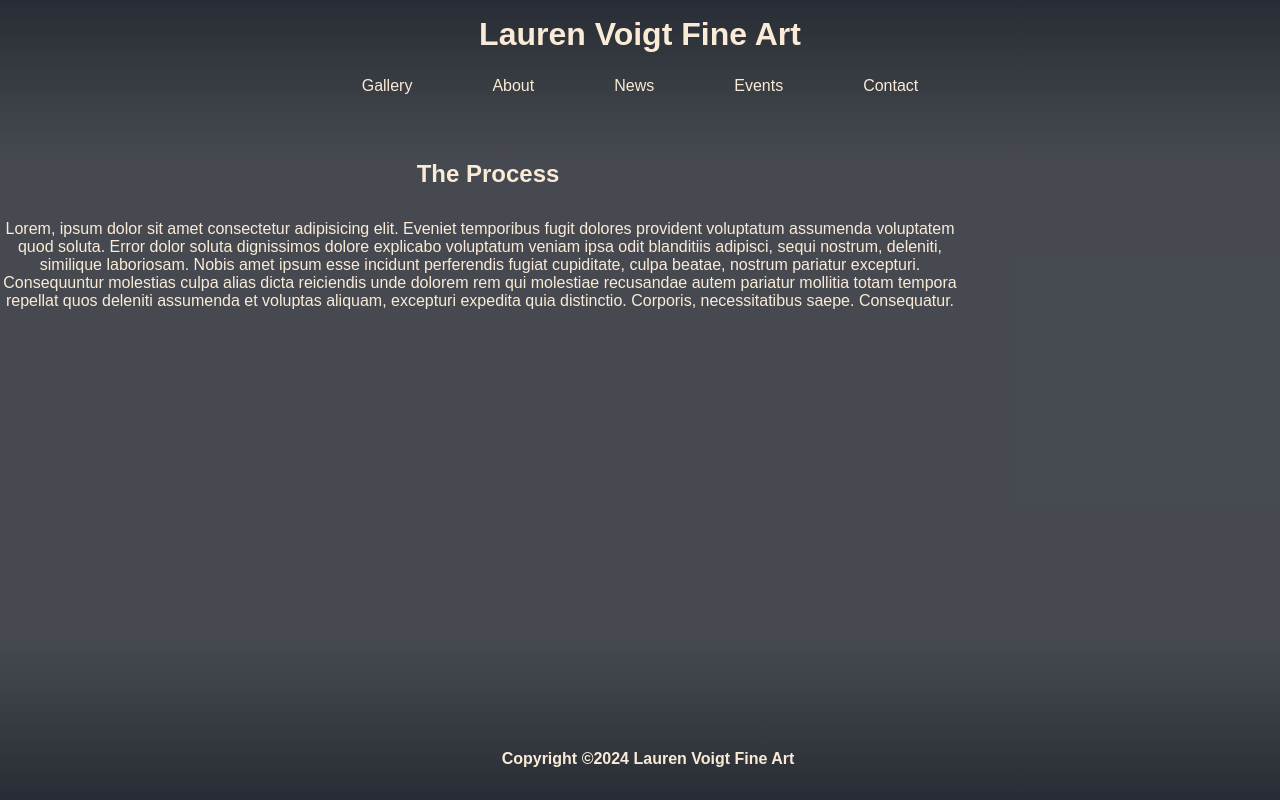
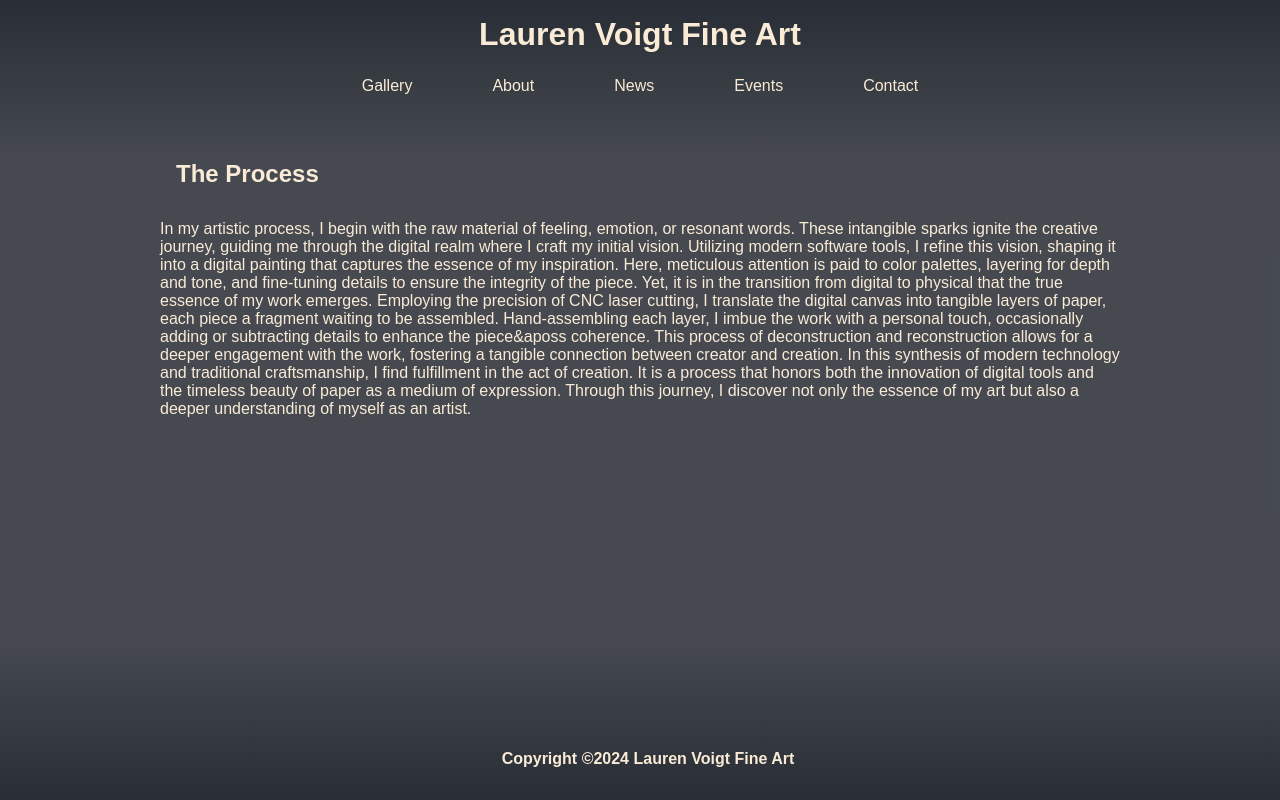
Before and after one commit to danieleugenevoigt/LVFA, a React (Create React App) app: page / in a window 1280 px wide. Built offline with nearby package versions, Linux system fonts and the light colour scheme; a web font is replaced by a local one.

Commit message:
added about text and styling

```diff
--- a/src/App.css
+++ b/src/App.css
@@ -13,8 +13,12 @@
 }
 
 .contentContainer {
+  text-align: left;
   display: flex;
   flex-direction: column;
+  margin-left: auto;
+  margin-right: auto;
   min-height: 60vh;
   max-width: 75vw;
+
 }
--- a/src/components/about/About.js
+++ b/src/components/about/About.js
@@ -7,7 +7,15 @@ function About() {
     <div className="about">
       <h2>The Process</h2>
       <p>
-        Lorem, ipsum dolor sit amet consectetur adipisicing elit. Eveniet temporibus fugit dolores provident voluptatum assumenda voluptatem quod soluta. Error dolor soluta dignissimos dolore explicabo voluptatum veniam ipsa odit blanditiis adipisci, sequi nostrum, deleniti, similique laboriosam. Nobis amet ipsum esse incidunt perferendis fugiat cupiditate, culpa beatae, nostrum pariatur excepturi. Consequuntur molestias culpa alias dicta reiciendis unde dolorem rem qui molestiae recusandae autem pariatur mollitia totam tempora repellat quos deleniti assumenda et voluptas aliquam, excepturi expedita quia distinctio. Corporis, necessitatibus saepe. Consequatur.
+        In my artistic process, I begin with the raw material of feeling, emotion, or resonant words. These intangible sparks ignite the creative journey, guiding me through the digital realm where I craft my initial vision.
+
+        Utilizing modern software tools, I refine this vision, shaping it into a digital painting that captures the essence of my inspiration. Here, meticulous attention is paid to color palettes, layering for depth and tone, and fine-tuning details to ensure the integrity of the piece.
+
+        Yet, it is in the transition from digital to physical that the true essence of my work emerges. Employing the precision of CNC laser cutting, I translate the digital canvas into tangible layers of paper, each piece a fragment waiting to be assembled.
+
+        Hand-assembling each layer, I imbue the work with a personal touch, occasionally adding or subtracting details to enhance the piece&aposs coherence. This process of deconstruction and reconstruction allows for a deeper engagement with the work, fostering a tangible connection between creator and creation.
+
+        In this synthesis of modern technology and traditional craftsmanship, I find fulfillment in the act of creation. It is a process that honors both the innovation of digital tools and the timeless beauty of paper as a medium of expression. Through this journey, I discover not only the essence of my art but also a deeper understanding of myself as an artist.
       </p>
     </div>
   );
--- a/src/components/about/about.css
+++ b/src/components/about/about.css
@@ -13,7 +13,7 @@
     font-size: 1rem;
   }
 
-  .about {
+  /* .about {
     align-items: center;
 
     display: flex;
@@ -22,4 +22,4 @@
     margin-left: auto;
     margin-right: auto;
     width: 75vw;
-  }
+  } */
```
